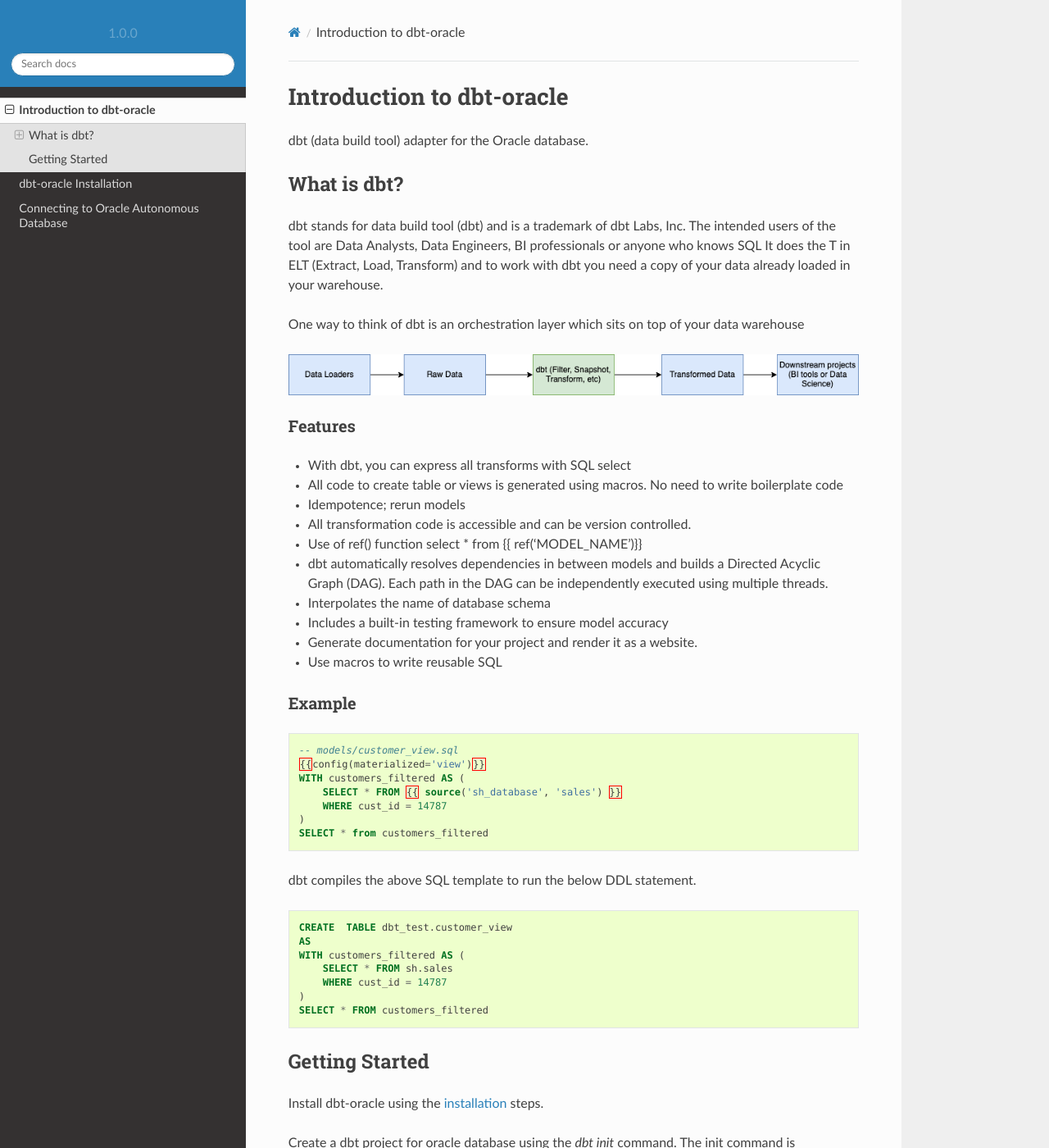
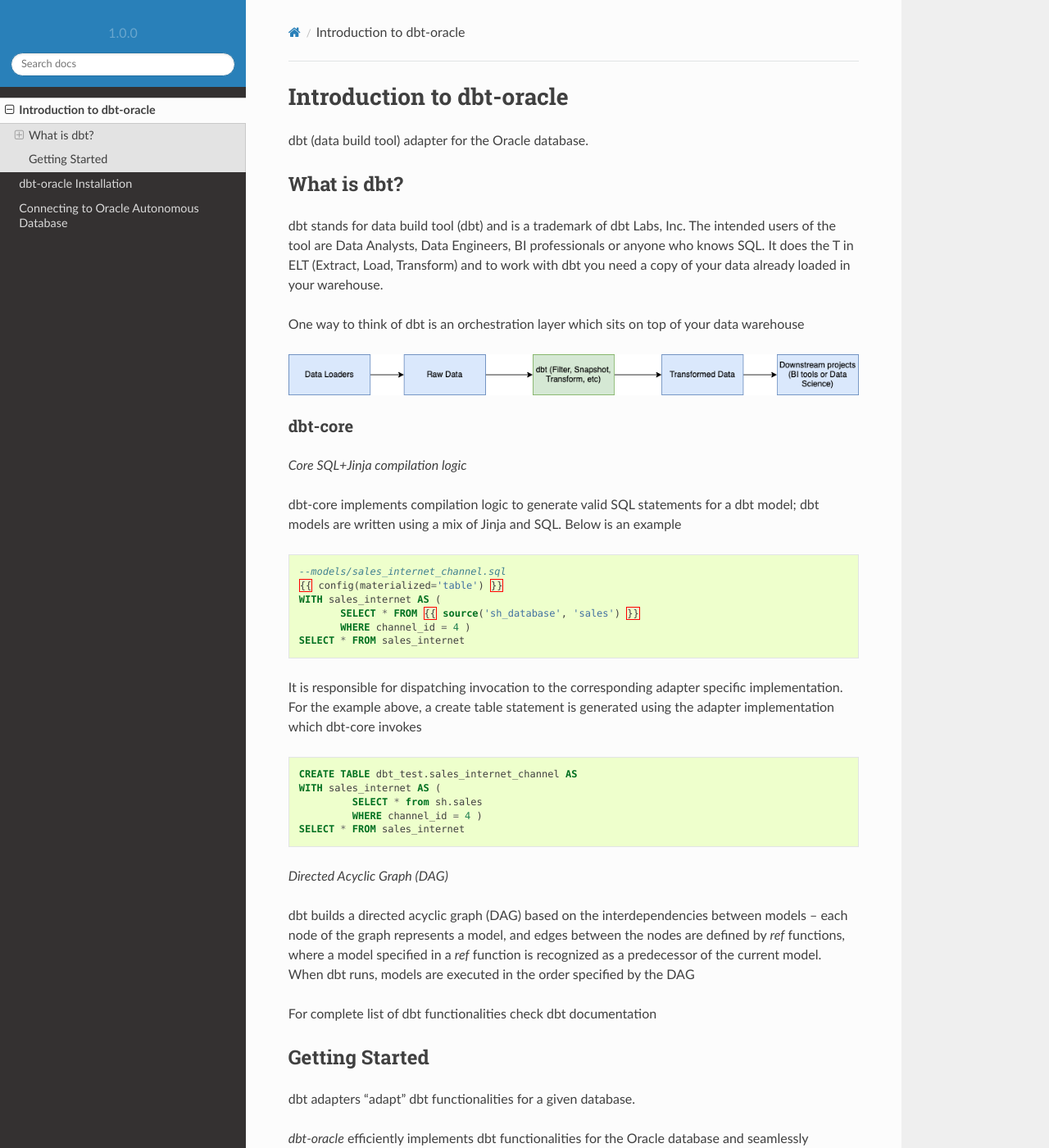
Before and after one commit to oracle/dbt-oracle, a Sphinx documentation site: the page built from doc/source/user_guide/introduction.rst, in a window 1280 px wide and 1400 px high. Shown: the whole window at 82% size. Built offline with Sphinx 7.4.7 and the Read the Docs theme 2.0.0, drawn with Linux system fonts in a browser that asks for light colours; some of the changed text lies outside the part shown.

Commit message:
Update documentation text

```diff
--- a/doc/source/user_guide/connection.rst
+++ b/doc/source/user_guide/connection.rst
@@ -42,7 +42,7 @@
 
 * `Download client credential wallet <https://docs.oracle.com/en/cloud/paas/autonomous-database/adbsa/connect-download-wallet.html#GUID-B06202D2-0597-41AA-9481-3B174F75D4B1>`__
 * `Connect using mTLS <https://docs.oracle.com/en/cloud/paas/autonomous-database/adbsa/connecting-nodejs.html#GUID-AB1E323A-65B9-47C4-840B-EC3453F3AD53>`__
-* `Connect using TLS with out a wallet <https://docs.oracle.com/en/cloud/paas/autonomous-database/adbsa/connecting-nodejs-tls.html#GUID-B3809B88-D2FB-4E08-8F9B-65A550F93A07>`__
+* `Connect using TLS without a wallet <https://docs.oracle.com/en/cloud/paas/autonomous-database/adbsa/connecting-nodejs-tls.html#GUID-B3809B88-D2FB-4E08-8F9B-65A550F93A07>`__
 
 Connection specific environment variables
 =========================================
--- a/doc/source/user_guide/introduction.rst
+++ b/doc/source/user_guide/introduction.rst
@@ -8,89 +8,89 @@
 
 What is dbt?
 ---------------
-dbt stands for data build tool (dbt) and is a trademark of dbt Labs, Inc. The intended users of the tool are Data Analysts, Data Engineers,  BI professionals or anyone who knows SQL
+dbt stands for data build tool (dbt) and is a trademark of dbt Labs, Inc. The intended users of the tool are Data Analysts, Data Engineers,  BI professionals or anyone who knows SQL.
 It does the T in ELT (Extract, Load, Transform) and to work with dbt you need a copy of your data already loaded in your warehouse.
 
 One way to think of dbt is an orchestration layer which sits on top of your data warehouse
 
 .. figure:: /images/dbt_data_flow.png
 
-Features
+dbt-core
 ^^^^^^^^
 
-* With dbt, you can express all transforms with SQL select
-* All code to create table or views is generated using macros. No need to write boilerplate code
-* Idempotence; rerun models
-* All transformation code is accessible and can be version controlled.
-* Use of ref() function select * from {{ ref('MODEL_NAME')}}
-* dbt automatically resolves dependencies in between models and builds a Directed Acyclic Graph (DAG). Each path in the DAG can be independently executed using multiple threads.
-* Interpolates the name of database schema
-* Includes a built-in testing framework to ensure model accuracy
-* Generate documentation for your project and render it as a website.
-* Use macros to write reusable SQL
+`Core SQL+Jinja compilation logic`
 
-Example
-^^^^^^^
+dbt-core implements compilation logic to generate valid SQL statements for a dbt model; dbt models are written using a mix of Jinja and SQL. Below is an example
 
 .. code-block:: sql
 
-   -- models/customer_view.sql
-   {{config(materialized='view')}}
-   WITH customers_filtered AS (
-       SELECT * FROM {{ source('sh_database', 'sales') }}
-       WHERE cust_id = 14787
-   )
-   SELECT * from customers_filtered
+   --models/sales_internet_channel.sql
+   {{ config(materialized='table') }}
+   WITH sales_internet AS (
+          SELECT * FROM {{ source('sh_database', 'sales') }}
+          WHERE channel_id = 4 )
+   SELECT * FROM sales_internet
 
-dbt compiles the above SQL template to run the below DDL statement.
+It is responsible for dispatching invocation to the corresponding adapter specific implementation.
+For the example above, a create table statement is generated using the adapter implementation which dbt-core invokes
 
 .. code-block:: sql
 
-   CREATE  TABLE dbt_test.customer_view
-   AS
-   WITH customers_filtered AS (
-       SELECT * FROM sh.sales
-       WHERE cust_id = 14787
-   )
-   SELECT * FROM customers_filtered
+   CREATE TABLE dbt_test.sales_internet_channel AS
+   WITH sales_internet AS (
+            SELECT * from sh.sales
+            WHERE channel_id = 4 )
+   SELECT * FROM sales_internet
+
+
+`Directed Acyclic Graph (DAG)`
+
+dbt builds a directed acyclic graph (DAG) based on the interdependencies between models – each node of the graph represents a model, and edges between the nodes are defined by `ref` functions, where a model specified in a `ref` function is recognized as a predecessor of the current model.
+When dbt runs, models are executed in the order specified by the DAG
+
+For complete list of dbt functionalities check dbt documentation
 
 Getting Started
 ---------------
+dbt adapters "adapt" dbt functionalities for a given database.
 
-Install dbt-oracle using the :ref:`installation <installation>` steps.
+`dbt-oracle` efficiently implements dbt functionalities for the Oracle database and seamlessly integrates with Autonomous Database
 
-Create a dbt project for oracle database using the `dbt init` command. The init command is interactive and will help you get started with a new project.
+To get started, install `dbt-oracle` using the :ref:`installation <installation>` steps.
 
-`dbt init` will:
+Create a dbt project using the `dbt init` command. The init command is interactive and will help you get started with a new project.
+
+`dbt init` command will:
 
 * ask you the name of the project
 * ask you the database adapter you are using i.e. oracle
 * prompt to specify necessary connection details
 
-This example shows initialization of test project `dbt_oracle_test_project`
+The example below shows initialization of test project `dbt_oracle_test_project`
 
 .. code-block:: text
-   :emphasize-lines: 1, 3, 6, 9-17
+   :emphasize-lines: 1, 4, 6-14
 
-    dbt init
-    02:01:53  Running with dbt=1.0.4
-    Enter a name for your project (letters, digits, underscore): dbt_oracle_test_project
-    The profile dbt_oracle_test_project already exists in ~/.dbt/profiles.yml. Continue and overwrite it? [y/N]: y
-    Which database would you like to use?
-    [1] oracle
-    (Don't see the one you want? https://docs.getdbt.com/docs/available-adapters)
-    Enter a number: 1
-    protocol (tcp or tcps) [tcps]:
-    host (adb.<oci-region>.oraclecloud.com) [{{ env_var('DBT_ORACLE_HOST') }}]:
-    port [1522]:
-    user (database username) [{{ env_var('DBT_ORACLE_USER') }}]:
-    password (database user password) [{{ env_var('DBT_ORACLE_PASSWORD') }}]:
-    service (service name in tnsnames.ora) [{{ env_var('DBT_ORACLE_SERVICE') }}]:
-    dbname (database name in which dbt objects should be created) [{{ env_var('DBT_ORACLE_DATABASE') }}]:
-    schema (database schema in which dbt objects should be created) [{{ env_var('DBT_ORACLE_SCHEMA') }}]:
-    threads (1 or more) [1]: 4
+   >> dbt init
 
-Then it will:
+   Running with dbt=1.0.4
+   Enter a name for your project (letters, digits, underscore): dbt_oracle_test_project
+   Which database would you like to use?
+   [1] oracle
+     Enter a number: 1
+     protocol (tcp or tcps) [tcps]:
+     host (adb.<oci-region>.oraclecloud.com) [{{ env_var('DBT_ORACLE_HOST') }}]:
+     port [1522]:
+     user [{{ env_var('DBT_ORACLE_USER') }}]:
+     password [{{ env_var('DBT_ORACLE_PASSWORD') }}]:
+     service (service name in tnsnames.ora) [{{ env_var('DBT_ORACLE_SERVICE') }}]:
+     dbname (database name in which dbt objects should be created) [{{ env_var('DBT_ORACLE_DATABASE') }}]:
+     schema (database schema in which dbt objects should be created) [{{ env_var('DBT_ORACLE_SCHEMA') }}]:
+     threads (1 or more) [1]: 4
+   Profile dbt_oracle_test_project written to ~/.dbt/profiles.yml using target's profile_template.yml and your supplied values. Run 'dbt debug' to validate the connection.
+   Your new dbt project "dbt_oracle_test_project" was created!
+
+Then the `dbt init` command will:
 
 * Create a new folder with project name and sample files to get you started
 
@@ -110,33 +110,36 @@
 
 * Create a connection profile on your local machine. The default location is `~/.dbt/profiles.yml`
 
-Next, :ref:`configure connection<connection>` related parameters and test if dbt connection works using dbt debug command
+Next, :ref:`configure connection<connection>` related parameters and validate database connection using `dbt debug` command.
+
+If parameters are configured correctly and connection works then debug command should exit successfully.
 
 .. code-block:: text
    :emphasize-lines: 1, 3-6, 9-17
 
-   dbt debug
+   >> dbt debug
+
    os info: macOS-11.6-x86_64-i386-64bit
    Using profiles.yml file at ~/.dbt/profiles.yml
    Using dbt_project.yml file at /dbt_oracle_test_project/dbt_project.yml
    Configuration:
-     profiles.yml file [OK found and valid]
-     dbt_project.yml file [OK found and valid]
+    profiles.yml file [OK found and valid]
+    dbt_project.yml file [OK found and valid]
    Required dependencies:
-    - git [OK found]
+   - git [OK found]
    Connection:
-     user: ***
-     database: ***
-     schema: ***
-     protocol: tcps
-     host: adb.us-ashburn-1.oraclecloud.com
-     port: 1522
-     service: ***.adb.oraclecloud.com
-     connection_string: None
-     shardingkey: []
-     supershardingkey: []
-     cclass: None
-     purity: None
-     Connection test: [OK connection ok]
+    user: ***
+    database: ga01d76d2ecd5e0_db202112221108
+    schema: ***
+    protocol: tcps
+    host: adb.us-ashburn-1.oraclecloud.com
+    port: 1522
+    service: <service_name>_high.adb.oraclecloud.com
+    connection_string: None
+    shardingkey: []
+    supershardingkey: []
+    cclass: None
+    purity: None
+    Connection test: [OK connection ok]
 
    All checks passed!
```
Also changed, not shown: README.md (+37 -36 lines), 1 other file.
